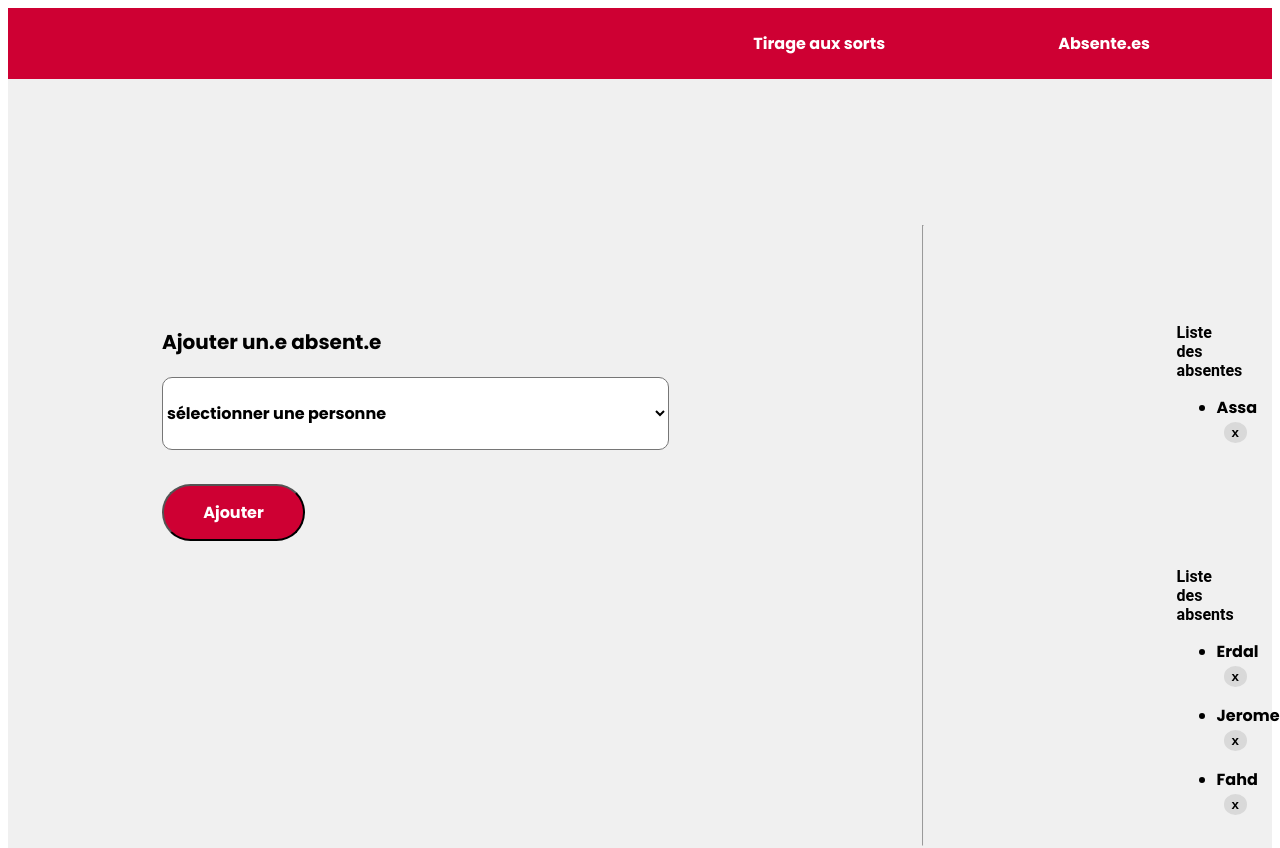
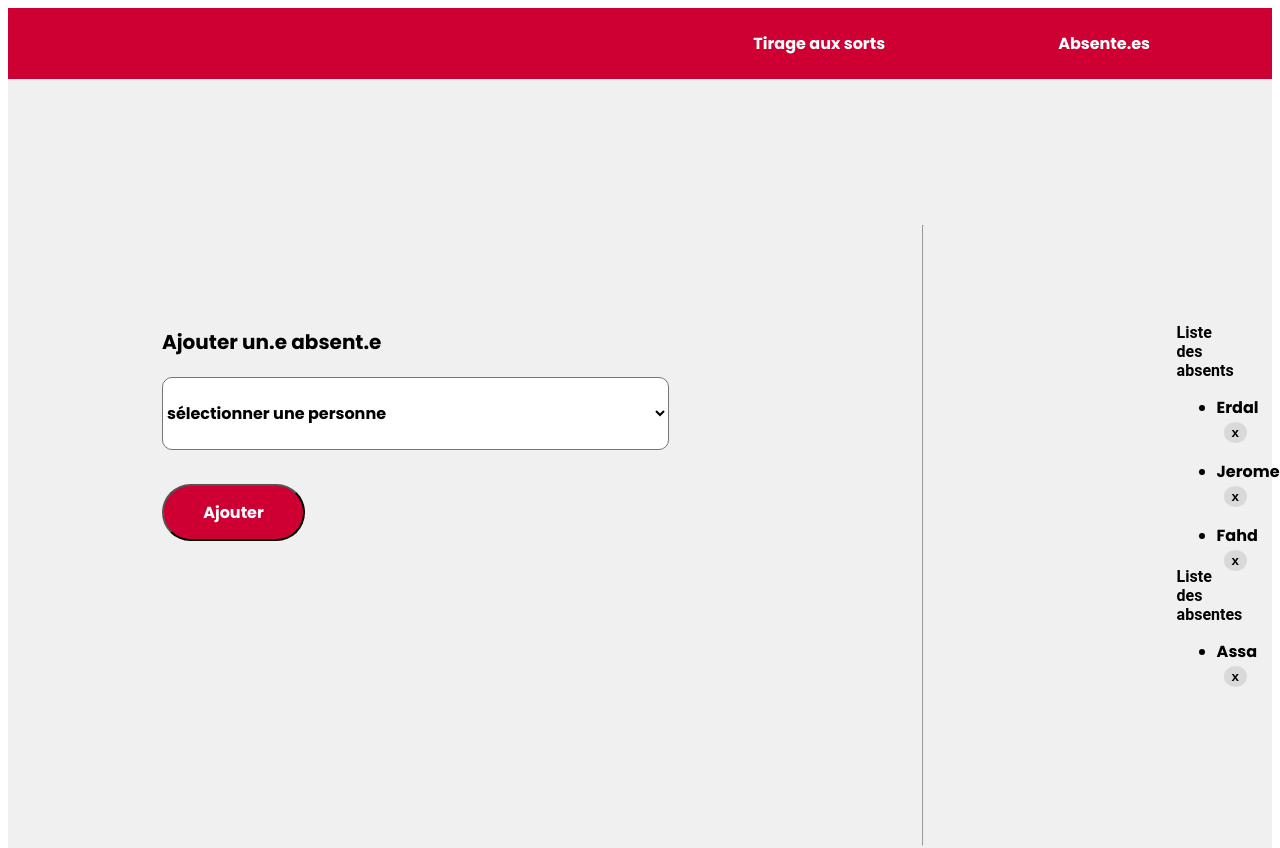
Before and after one commit to AssaNiang/tirage-au-sort, an Angular app: page /Absents in a window 1280 px wide. Shown: the top 848 px of the page. Built offline with nearby package versions, Linux system fonts and the light colour scheme.

Commit message:
projet final

```diff
--- a/src/app/pages/absent/absent.component.html
+++ b/src/app/pages/absent/absent.component.html
@@ -5,20 +5,19 @@
     <hr >
     <div class="container-Abs">
         <div>
+            <p>Liste des absents</p>
+            <ng-container *ngFor="let absent of  StudentInClass">
+                <app-absent-man *ngIf="absent.isPresent==false && absent.isWoman==false" [absentMan]="absent"
+                ></app-absent-man>
+            </ng-container>
+        </div>
+        <div>
             <p>Liste des absentes</p>
             <ng-container *ngFor="let absent of  StudentInClass">
                 <app-absent-woman *ngIf=" absent.isPresent==false && absent.isWoman" [absentWoman]="absent"
                 ></app-absent-woman>
             </ng-container>
         </div>
-
-        <div>
-            <p>Liste des absents</p>
-            <ng-container *ngFor="let absent of  StudentInClass">
-                <app-absent-man *ngIf="absent.isPresent==false && absent.isWoman==false" [absentMan]="absent"
-                ></app-absent-man>
-            </ng-container>
-        </div>
     </div>
 
 </div>
```
Also changed, not shown: src/app/pages/absent/absent.component.css (+8 -0 lines).
